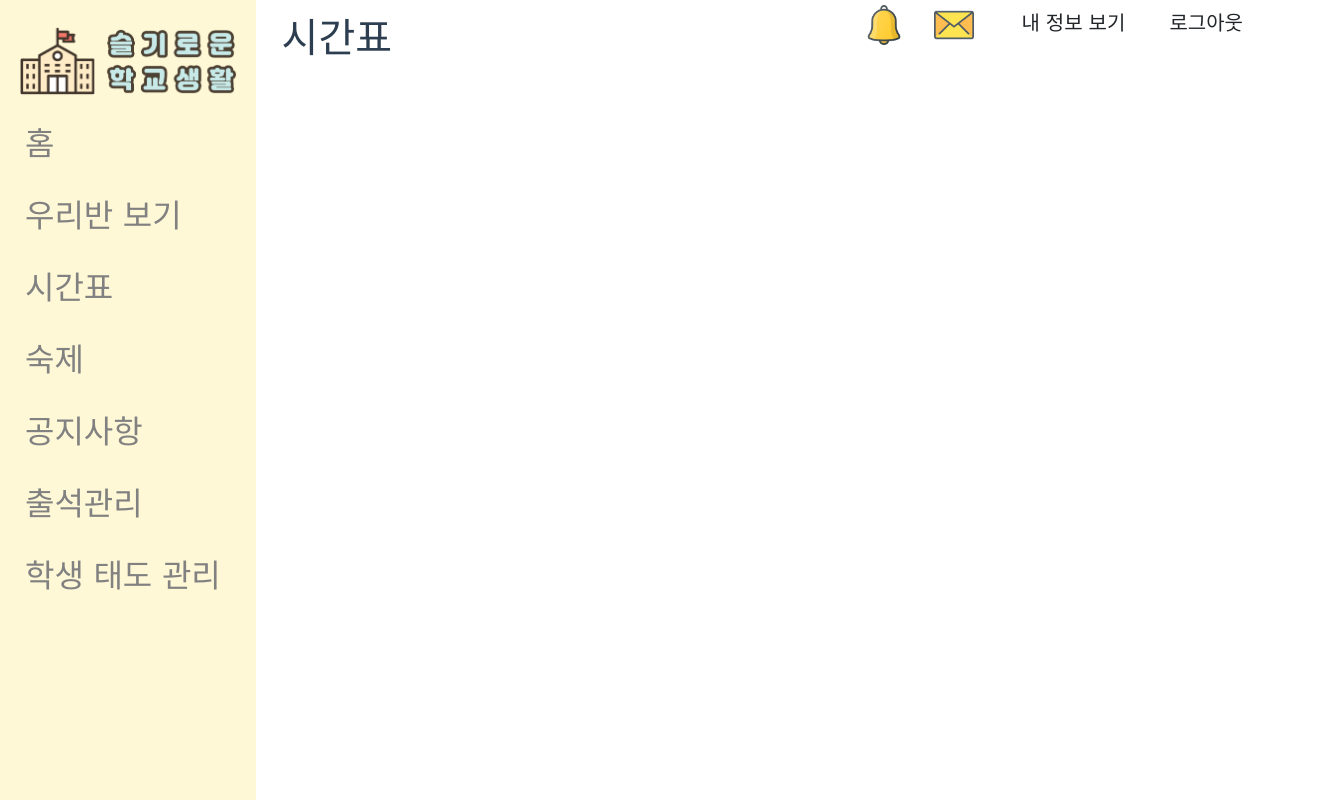
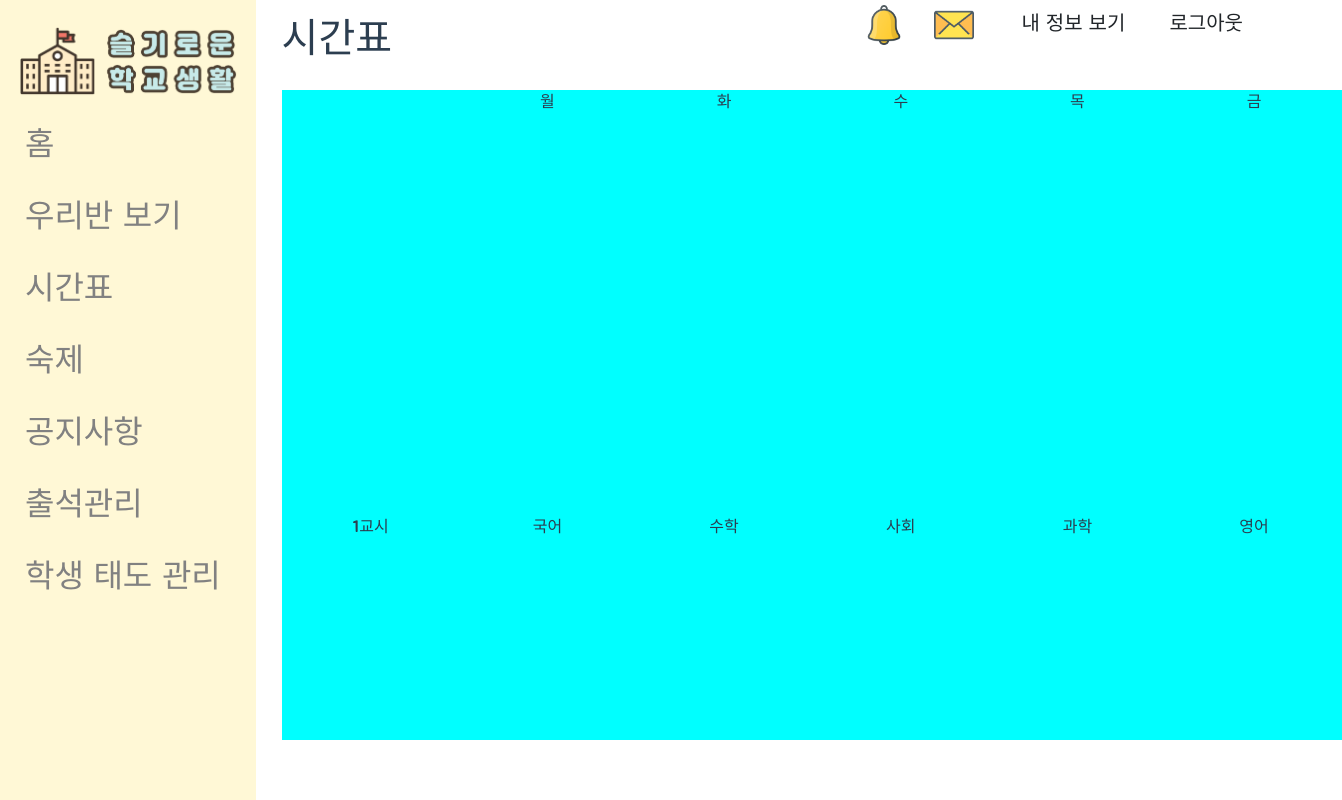
Before and after one commit to Jeong-Heui-Jin/wise_school, a Vue app in the folder frontend/: page /timetable in a window 1280 px wide. Shown: the whole page, 1342 px wide, since content can reach past the window. Built offline with nearby package versions, Linux system fonts and the light colour scheme; a web font is replaced by a local one.

Commit message:
Update NavSideBar

```diff
--- a/frontend/src/components/NavBar.vue
+++ b/frontend/src/components/NavBar.vue
@@ -26,6 +26,7 @@ export default({
 <style>
 #nav-bar {
     max-height: 40px;
+    width: 100%;
 }
 
 #nav-bar #right-side {
--- a/frontend/src/components/NavSideBarTeacher.vue
+++ b/frontend/src/components/NavSideBarTeacher.vue
@@ -39,7 +39,7 @@ export default {
 /* The sidebar menu */
 .sidenav {
   height: 100%; /* Full-height: remove this if you want "auto" height */
-  width: 20%; /* Set the width of the sidebar */
+  width: 300px; /* Set the width of the sidebar */
   position: fixed; /* Fixed Sidebar (stay in place on scroll) */
   z-index: 1; /* Stay on top */
   top: 0; /* Stay at the top */
--- a/frontend/src/views/AfterLogin/Timetable.vue
+++ b/frontend/src/views/AfterLogin/Timetable.vue
@@ -3,7 +3,23 @@
     <NavSideBar/>
     <NavBar/>
     <h1 id="title">시간표</h1>
-
+    <b-container class="bv-example-row">
+      <b-row id="timetable">
+        <b-col> </b-col>
+        <b-col>월</b-col>
+        <b-col>화</b-col>
+        <b-col>수</b-col>
+        <b-col>목</b-col>
+        <b-col>금</b-col>
+        <div></div>
+        <b-col>1교시</b-col>
+        <b-col>국어</b-col>
+        <b-col>수학</b-col>
+        <b-col>사회</b-col>
+        <b-col>과학</b-col>
+        <b-col>영어</b-col>
+      </b-row>
+    </b-container>
   </div>
 </template>
 
@@ -21,5 +37,17 @@ export default {
 </script>
 
 <style>
+#timetable {
+  position: absolute;
+  top: 90px;
+  left: 23%;
+  width: 1060px;
+  height: 650px;
+  background-color: aqua;
+}
+
+#timetable b-col {
+
+}
 
 </style>
```
